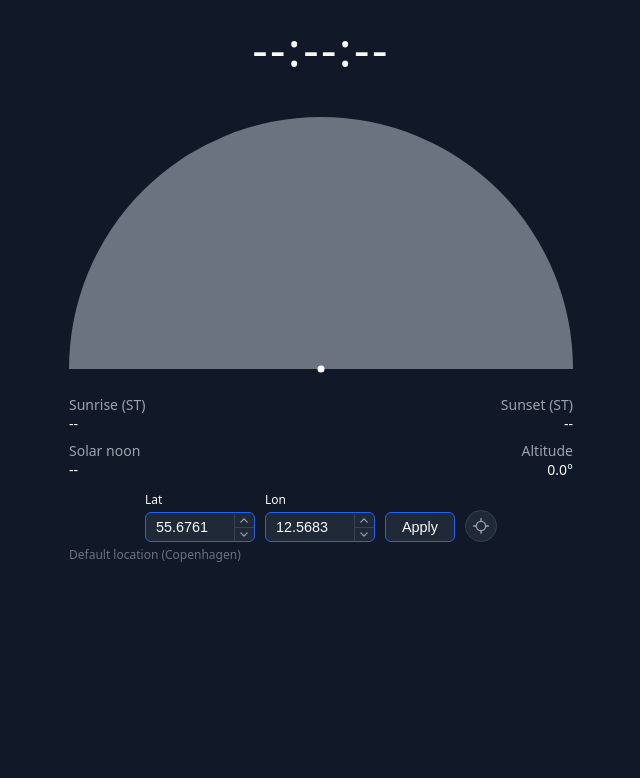
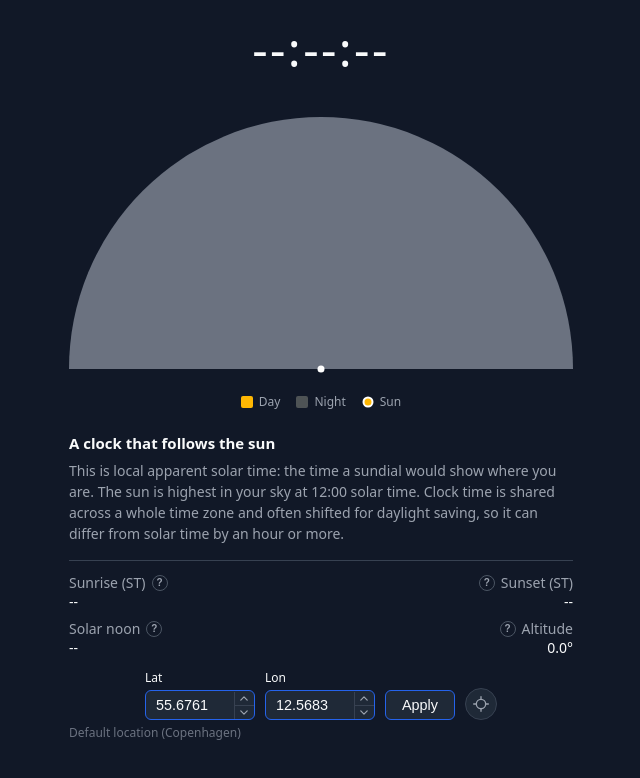
Before and after one commit to LarsEliasNielsen/local-solar-time, a React (Vite) app in the folder web/: page / in a window 1280 px wide. Shown: the top 778 px of the page, without its empty margins (319-959 px from the left). Built offline with nearby package versions, Linux system fonts and the light colour scheme; no server answers.

Commit message:
Introduce and explain info on website
Add tooltips to the solar info, a clock color legend, and an intro to apparent solar time

```diff
--- a/web/src/App.tsx
+++ b/web/src/App.tsx
@@ -1,6 +1,8 @@
 import { useCallback, useEffect, useRef, useState } from 'react';
 import SolarClock from './SolarClock';
 import ClockDisplay from './ClockDisplay';
+import ClockIntro from './ClockIntro';
+import ClockLegend from './ClockLegend';
 import SolarInfo from './SolarInfo';
 import LocationControls from './LocationControls';
 import { getLocation } from './geo';
@@ -184,6 +186,8 @@ export default function App() {
     <div style={{ maxWidth: '640px', margin: '0 auto', padding: '16px', fontFamily: 'system-ui, sans-serif', color: THEME.textPrimary }}>
       <ClockDisplay solarTime={solarTime} />
       <SolarClock solarTime={solarTime} today={today} altitudeDeg={altitudeDeg} locationChanged={locationChanged} />
+      <ClockLegend />
+      <ClockIntro />
       <SolarInfo today={today} solarNoon={solarNoon} altitudeDeg={altitudeDeg} polarCap={polarCap} />
       {appState.phase === 'reconnecting' && (
         <p role="status" style={{ fontSize: '0.8rem', color: THEME.textWarning, margin: '4px 0' }}>
--- /dev/null
+++ b/web/src/ClockIntro.tsx
@@ -0,0 +1,23 @@
+import { THEME } from './theme';
+
+// First-visit explanation of what apparent solar time is, followed by a break before the solar info.
+// Width and padding mirror SolarInfo so the text lines up with the grid below.
+export default function ClockIntro() {
+  return (
+    <div style={{ maxWidth: '560px', margin: '20px auto 0' }}>
+      <div style={{ padding: '0 5%' }}>
+        <section aria-labelledby="clock-intro-title" style={{ fontSize: '0.875rem', lineHeight: 1.5 }}>
+          <h2 id="clock-intro-title" style={{ margin: '0 0 6px', fontSize: '0.9375rem', fontWeight: 600 }}>
+            A clock that follows the sun
+          </h2>
+          <p style={{ margin: 0, color: THEME.textMuted }}>
+            This is local apparent solar time: the time a sundial would show where you are. The sun is highest in your
+            sky at 12:00 solar time. Clock time is shared across a whole time zone and often shifted for daylight
+            saving, so it can differ from solar time by an hour or more.
+          </p>
+        </section>
+        <hr style={{ border: 'none', borderTop: `1px solid ${THEME.border}`, margin: '16px 0 4px' }} />
+      </div>
+    </div>
+  );
+}
--- /dev/null
+++ b/web/src/ClockLegend.tsx
@@ -0,0 +1,29 @@
+import type { ReactNode } from 'react';
+import { THEME } from './theme';
+
+const C = THEME.solarClock;
+
+// One legend entry: a 12px marker plus its label.
+function Item({ marker, label }: { marker: ReactNode; label: string }) {
+  return (
+    <span style={{ display: 'inline-flex', alignItems: 'center', gap: '6px' }}>
+      <svg width="12" height="12" viewBox="0 0 12 12" aria-hidden="true">{marker}</svg>
+      {label}
+    </span>
+  );
+}
+
+// Key for the solar clock colors and the sun marker.
+export default function ClockLegend() {
+  return (
+    <div
+      role="list"
+      aria-label="Clock legend"
+      style={{ display: 'flex', justifyContent: 'center', flexWrap: 'wrap', gap: '16px', margin: '10px 0 0', fontSize: '0.75rem', color: THEME.textMuted }}
+    >
+      <span role="listitem"><Item label="Day" marker={<rect width="12" height="12" rx="2" fill={C.day} />} /></span>
+      <span role="listitem"><Item label="Night" marker={<rect width="12" height="12" rx="2" fill={C.night} />} /></span>
+      <span role="listitem"><Item label="Sun" marker={<circle cx="6" cy="6" r="4.5" fill={C.day} stroke={C.needle} strokeWidth="2" />} /></span>
+    </div>
+  );
+}
--- /dev/null
+++ b/web/src/InfoTip.tsx
@@ -0,0 +1,92 @@
+import { useEffect, useId, useRef, useState } from 'react';
+import { THEME } from './theme';
+
+interface InfoTipProps {
+  text: string;
+  label: string;
+  align?: 'left' | 'right';
+}
+
+// Small "?" badge that shows a plain-language hint on hover, focus, or tap.
+export default function InfoTip({ text, label, align = 'left' }: InfoTipProps) {
+  const [hovered, setHovered] = useState(false);
+  const [pinned, setPinned] = useState(false);
+  const id = useId();
+  const rootRef = useRef<HTMLSpanElement>(null);
+  const open = hovered || pinned;
+
+  useEffect(() => {
+    if (!pinned) return;
+    const onPointerDown = (e: PointerEvent) => {
+      if (!rootRef.current?.contains(e.target as Node)) setPinned(false);
+    };
+    const onKeyDown = (e: KeyboardEvent) => {
+      if (e.key === 'Escape') setPinned(false);
+    };
+    document.addEventListener('pointerdown', onPointerDown);
+    document.addEventListener('keydown', onKeyDown);
+    return () => {
+      document.removeEventListener('pointerdown', onPointerDown);
+      document.removeEventListener('keydown', onKeyDown);
+    };
+  }, [pinned]);
+
+  return (
+    <span
+      ref={rootRef}
+      style={{ position: 'relative', display: 'inline-flex' }}
+      onMouseEnter={() => setHovered(true)}
+      onMouseLeave={() => setHovered(false)}
+    >
+      <button
+        type="button"
+        aria-label={`What is ${label}?`}
+        aria-describedby={open ? id : undefined}
+        aria-expanded={open}
+        onClick={() => setPinned(true)}
+        onFocus={() => setPinned(true)}
+        onBlur={() => setPinned(false)}
+        style={{
+          width: '16px',
+          height: '16px',
+          padding: 0,
+          borderRadius: '50%',
+          border: `1px solid ${THEME.borderStrong}`,
+          background: open ? THEME.surfaceRaised : 'transparent',
+          color: THEME.textMuted,
+          fontSize: '0.625rem',
+          fontWeight: 700,
+          lineHeight: '14px',
+          cursor: 'help',
+        }}
+      >
+        ?
+      </button>
+      {open && (
+        <span
+          id={id}
+          role="tooltip"
+          style={{
+            position: 'absolute',
+            top: 'calc(100% + 6px)',
+            [align]: 0,
+            zIndex: 10,
+            width: 'max-content',
+            maxWidth: 'min(240px, 80vw)',
+            padding: '8px 10px',
+            borderRadius: '6px',
+            border: `1px solid ${THEME.border}`,
+            background: THEME.surface,
+            color: THEME.textPrimary,
+            fontSize: '0.75rem',
+            lineHeight: 1.4,
+            textAlign: 'left',
+            boxShadow: '0 4px 12px rgba(0, 0, 0, 0.4)',
+          }}
+        >
+          {text}
+        </span>
+      )}
+    </span>
+  );
+}
--- a/web/src/SolarInfo.tsx
+++ b/web/src/SolarInfo.tsx
@@ -1,3 +1,4 @@
+import InfoTip from './InfoTip';
 import { THEME } from './theme';
 import type { SolarEvent, Today, PolarCap } from './types';
 
@@ -6,6 +7,23 @@ interface SolarInfoProps {
   solarNoon: SolarEvent | null;
   altitudeDeg: number;
   polarCap?: PolarCap;
+}
+
+const HINTS = {
+  sunrise: 'When the sun peeks over the horizon. Shown in solar time: what a sundial at your spot would read, not your phone clock.',
+  sunset: 'When the sun drops below the horizon. Shown in solar time: what a sundial at your spot would read, not your phone clock.',
+  solarNoon: 'The moment the sun is highest in the sky today. In solar time that is always 12:00, so it is shown in UTC, the world reference clock.',
+  altitude: 'How high the sun is above the horizon right now. 0° is on the horizon, 90° is straight overhead, and below 0° the sun has set.',
+} as const;
+
+// Muted item label with its info badge; the badge sits on the outer side so the text lines up with the value.
+function Label({ text, hint, align = 'left' }: { text: string; hint: string; align?: 'left' | 'right' }) {
+  return (
+    <span style={{ display: 'inline-flex', verticalAlign: 'top', alignItems: 'center', gap: '6px', flexDirection: align === 'right' ? 'row-reverse' : 'row' }}>
+      <span style={{ color: THEME.textMuted }}>{text}</span>
+      <InfoTip label={text} text={hint} align={align} />
+    </span>
+  );
 }
 
 function formatNoonUtc(utc: string | null): string {
@@ -18,10 +36,10 @@ export default function SolarInfo({ today, solarNoon, altitudeDeg, polarCap }: S
   return (
     <div style={{ maxWidth: '560px', margin: '0 auto' }}>
       <div style={{ display: 'grid', gridTemplateColumns: '1fr 1fr', gap: '8px', margin: '12px 0', padding: '0 5%', fontSize: '0.875rem' }}>
-        <div><span style={{ color: THEME.textMuted }}>Sunrise (ST)</span><br />{today?.sunrise?.solar_time ?? (today === null ? '--' : 'No sunrise today')}</div>
-        <div style={{ textAlign: 'right' }}><span style={{ color: THEME.textMuted }}>Sunset (ST)</span><br />{today?.sunset?.solar_time ?? (today === null ? '--' : 'No sunset today')}</div>
-        <div><span style={{ color: THEME.textMuted }}>Solar noon</span><br />{formatNoonUtc(solarNoon?.utc ?? null)}</div>
-        <div style={{ textAlign: 'right' }}><span style={{ color: THEME.textMuted }}>Altitude</span><br />{`${altitudeDeg.toFixed(1)}°`}</div>
+        <div><Label text="Sunrise (ST)" hint={HINTS.sunrise} /><br />{today?.sunrise?.solar_time ?? (today === null ? '--' : 'No sunrise today')}</div>
+        <div style={{ textAlign: 'right' }}><Label text="Sunset (ST)" hint={HINTS.sunset} align="right" /><br />{today?.sunset?.solar_time ?? (today === null ? '--' : 'No sunset today')}</div>
+        <div><Label text="Solar noon" hint={HINTS.solarNoon} /><br />{formatNoonUtc(solarNoon?.utc ?? null)}</div>
+        <div style={{ textAlign: 'right' }}><Label text="Altitude" hint={HINTS.altitude} align="right" /><br />{`${altitudeDeg.toFixed(1)}°`}</div>
       </div>
       {polarCap && <p style={{ fontSize: '0.75rem', color: THEME.textMuted, margin: '4px 0 8px', padding: '0 5%' }}>{polarCap.reason}</p>}
     </div>
```
